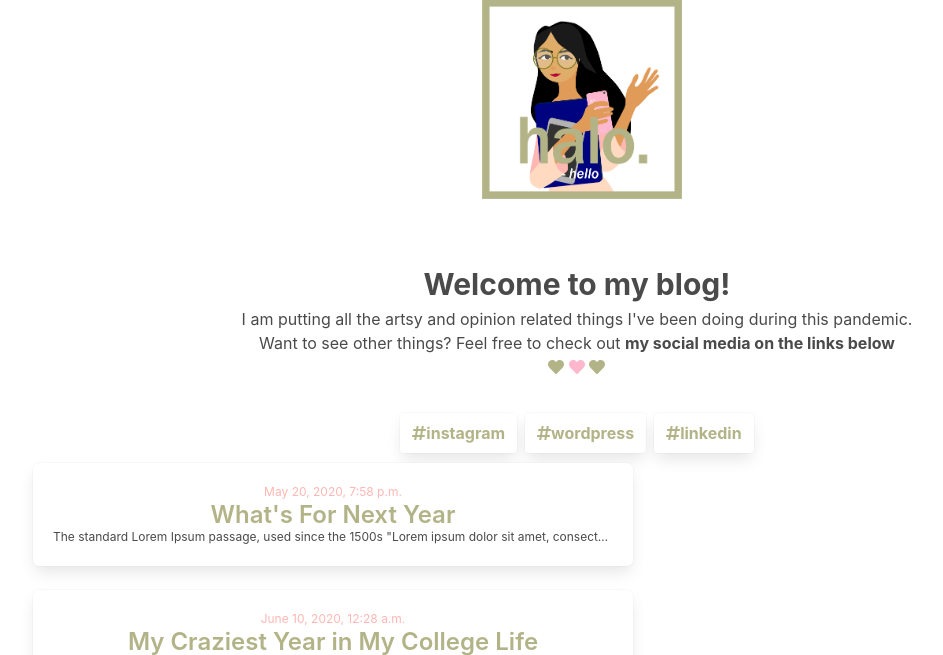
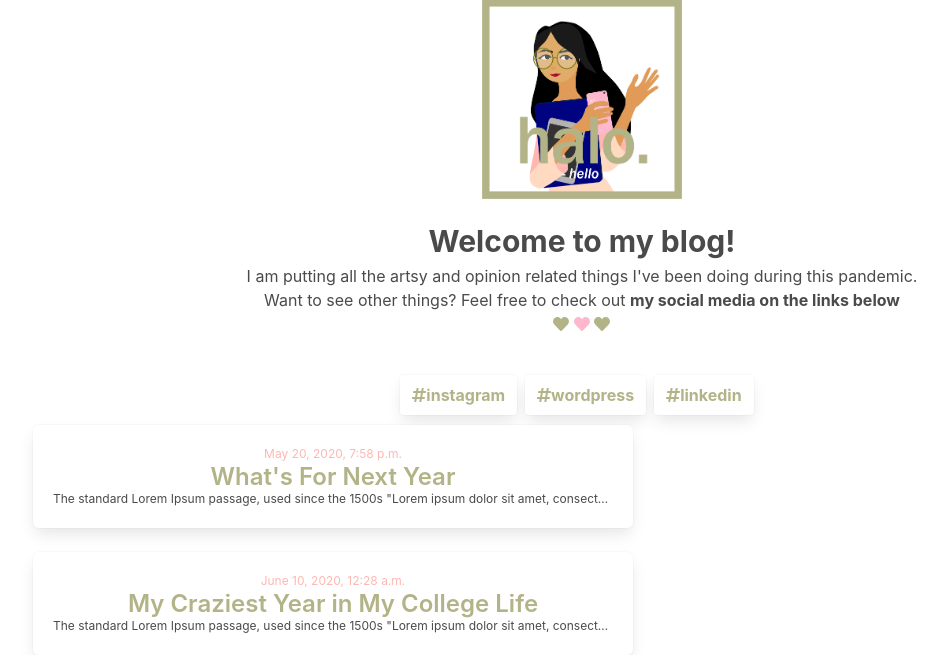
Before and after one commit to amlndr/myWebsite, a Django app: page / in a window 1280 px wide. Shown: the part 138-793 px from the top of the page, without its empty margins (63-1006 px from the left). Run offline with Django 3.2, Linux system fonts and the light colour scheme; data comes from the database, SQL or seed files in the repository; some libraries are stand-ins or nearby versions.

Commit message:
try again fix

```diff
--- a/blog/templates/blog/post_list.html
+++ b/blog/templates/blog/post_list.html
@@ -13,8 +13,7 @@
     </div>
 </div>
 
-<div class="container is-fluid" >
-    <p><br><br></p>
+<div class="container is-fluid" style="margin:5px;" >
         <div class="level">
             <div class="level-item has-text-centered">
         <p><b style="font-size:30px">Welcome to my blog!</b><br>
```
